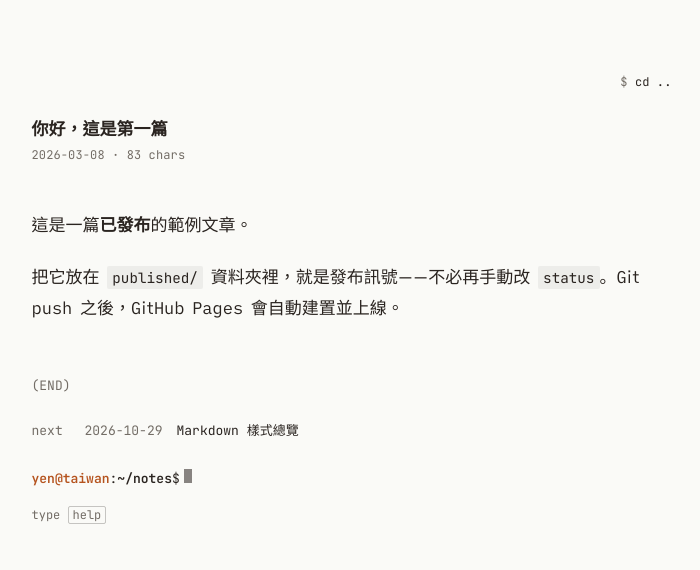
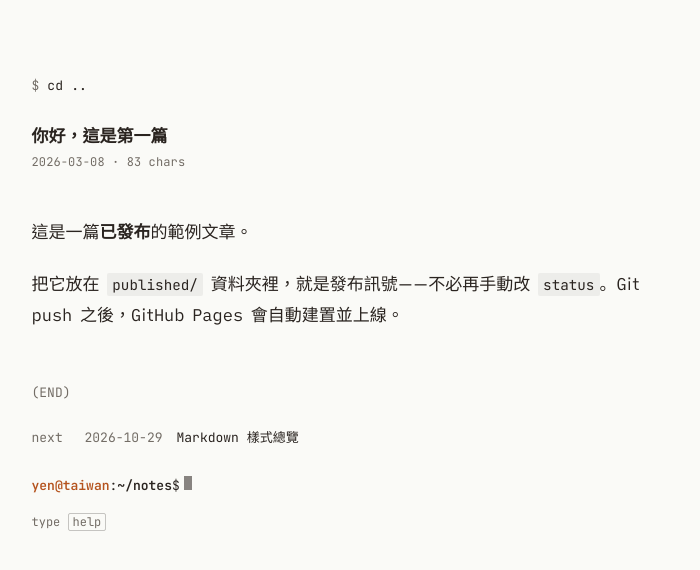
Before and after one commit to laiyenju/laiyenju.github.io, a Jekyll site: the page built from published/2026-03-08-hello.md, in a window 1280 px wide. Shown: the top 570 px of the page, without its empty margins (281-981 px from the left). Built offline with Jekyll 4.4.1, drawn with Linux system fonts in a browser that asks for light colours; some web fonts are replaced.

Commit message:
Article $ cd ..: a full-width row like prev / next
The back link at the top of a note was a small inline block at the
right, so only the words turned reverse video. It is now a row of its
own, built like the pager rows (13px, 3px 6px padding, -6px reach,
1.75 line height), so the whole line turns reverse video. Its text
starts at the left, as terminal rows do.

Co-Authored-By: Claude Opus 5.5 <noreply@anthropic.com>
Claude-Session: https://claude.ai/code/session_013iANxFJG53qqgxQt1G8VWB

```diff
--- a/assets/css/site.css
+++ b/assets/css/site.css
@@ -1104,19 +1104,19 @@ body.has-rail .post-prose .footnotes {
       that renders Markdown (after Charm's Glow). Body text stays in the
       reading face; the terminal lives in the structure around it. —— */
 
-/* Header: $ cd .. at the right, the title, date · chars. The cat command
-   that opened the note is not kept; it scrolled away like a terminal's. */
+/* Header: $ cd .. as a row of its own, the title, date · chars. The cat
+   command that opened the note is not kept; it scrolled away like a
+   terminal's. The row is built like prev / next at the end (same size,
+   padding and reach), so it turns reverse video across the whole line. */
 .post-bar {
-  display: flex;
-  justify-content: flex-end;
-  align-items: baseline;
-  gap: 16px;
+  display: block;
 }
 .post-back {
-  display: inline-block;
-  flex: none;
-  padding: 1px 6px;
-  margin-right: -6px;
+  display: block;
+  padding: 3px 6px;
+  margin: 0 -6px;
+  font-size: 13px;
+  line-height: 1.75;
 }
 .post-back .sh-dollar {
   color: #736d66;
```
Also changed, not shown: README.md.
